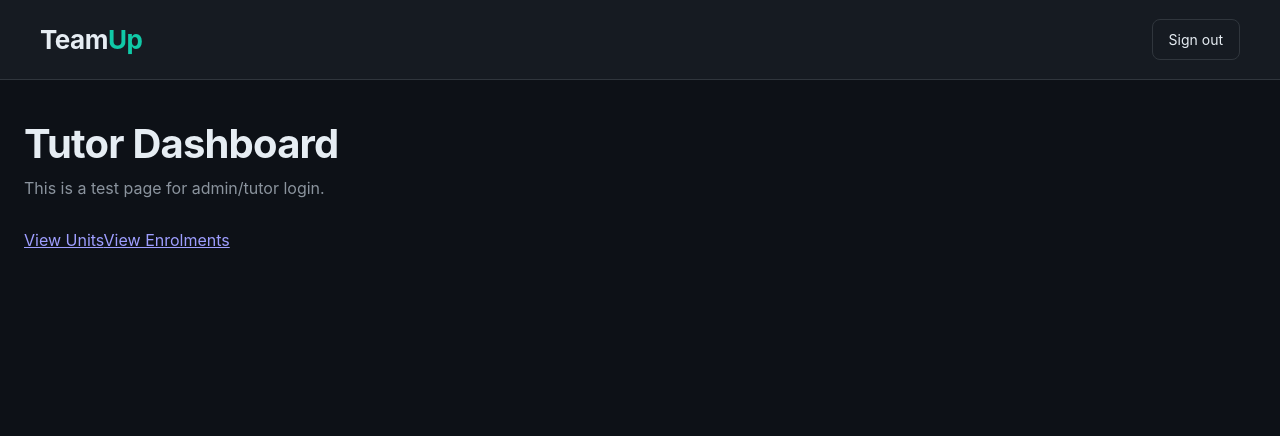
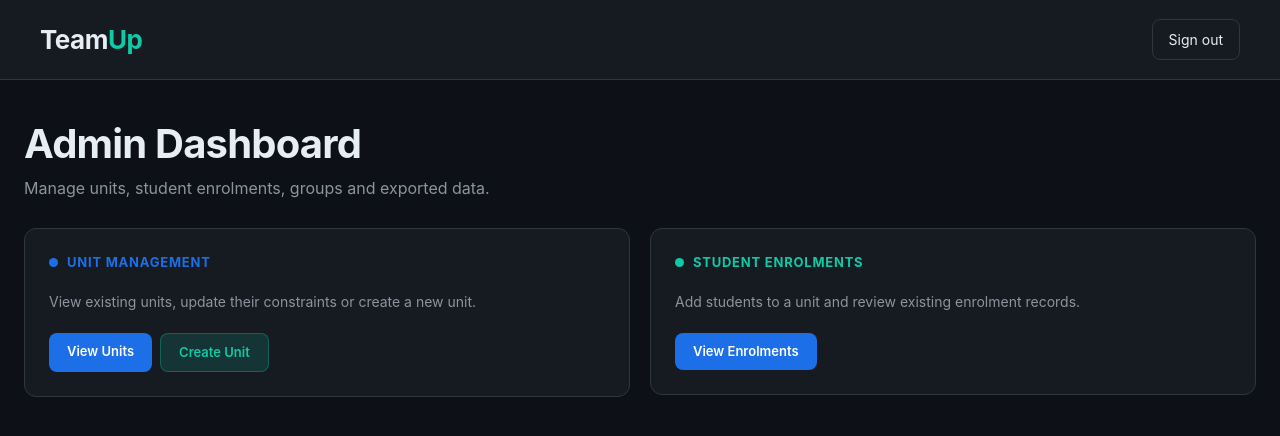
Before and after one commit to mrez121/T149-Capstone, a Next.js app: page /tutor_dash in a window 1280 px wide. Shown: the top 436 px of the page. Built offline with nearby package versions, Linux system fonts and the light colour scheme.

Commit message:
Add first pass admin dashboard UI

```diff
--- a/pages/tutor_dash.js
+++ b/pages/tutor_dash.js
@@ -26,7 +26,7 @@ export default function adminDashboard() {
     return(
         <>
             <Head>
-                <title>TeamUp - Tutor Dashboard</title>
+                <title>TeamUp - Admin Dashboard</title>
             </Head>
 
             {toast && (
@@ -39,18 +39,90 @@ export default function adminDashboard() {
                 <div className="logo">
                     Team<span>Up</span>
                 </div>
-                <button className="logout-btn" onClick={handleLogout}>
+
+                <button
+                    className="logout-btn"
+                    onClick={handleLogout}
+                >
                     Sign out
                 </button>
             </nav>
 
             <div className="container">
-                <h1 className="page-title">Tutor Dashboard</h1>
+                <h1 className="page-title">
+                    Admin Dashboard
+                </h1>
+
                 <p className="page-subtitle">
-                    This is a test page for admin/tutor login.
+                    Manage units, student enrolments, groups and exported data.
                 </p>
-                <Link href="/admin/units" className="abtn abtn-blue">View Units</Link>
-                <Link href="/admin/units/enrolments" className="abtn abtn-blue">View Enrolments</Link>
+
+                <div className="grid">
+                    <div className="card">
+                        <div className="card-title blue">
+                            Unit Management
+                        </div>
+
+                        <p className="muted">
+                            View existing units, update their constraints or
+                            create a new unit.
+                        </p>
+
+                        <div
+                            className="btn-row"
+                            style={{marginTop:20}}
+                        >
+                            <Link
+                                href="/admin/units"
+                                className="btn btn-blue"
+                                style={{
+                                    textDecoration:"none",
+                                    display:"inline-block"
+                                }}
+                            >
+                                View Units
+                            </Link>
+
+                            <Link
+                                href="/admin/units/create"
+                                className="btn btn-teal"
+                                style={{
+                                    textDecoration:"none",
+                                    display:"inline-block"
+                                }}
+                            >
+                                Create Unit
+                            </Link>
+                        </div>
+                    </div>
+
+                    <div className="card">
+                        <div className="card-title teal">
+                            Student Enrolments
+                        </div>
+
+                        <p className="muted">
+                            Add students to a unit and review existing
+                            enrolment records.
+                        </p>
+
+                        <div
+                            className="btn-row"
+                            style={{marginTop:20}}
+                        >
+                            <Link
+                                href="/admin/units/enrolments"
+                                className="btn btn-blue"
+                                style={{
+                                    textDecoration:"none",
+                                    display:"inline-block"
+                                }}
+                            >
+                                View Enrolments
+                            </Link>
+                        </div>
+                    </div>
+                </div>
             </div>
         </>
     )
```
